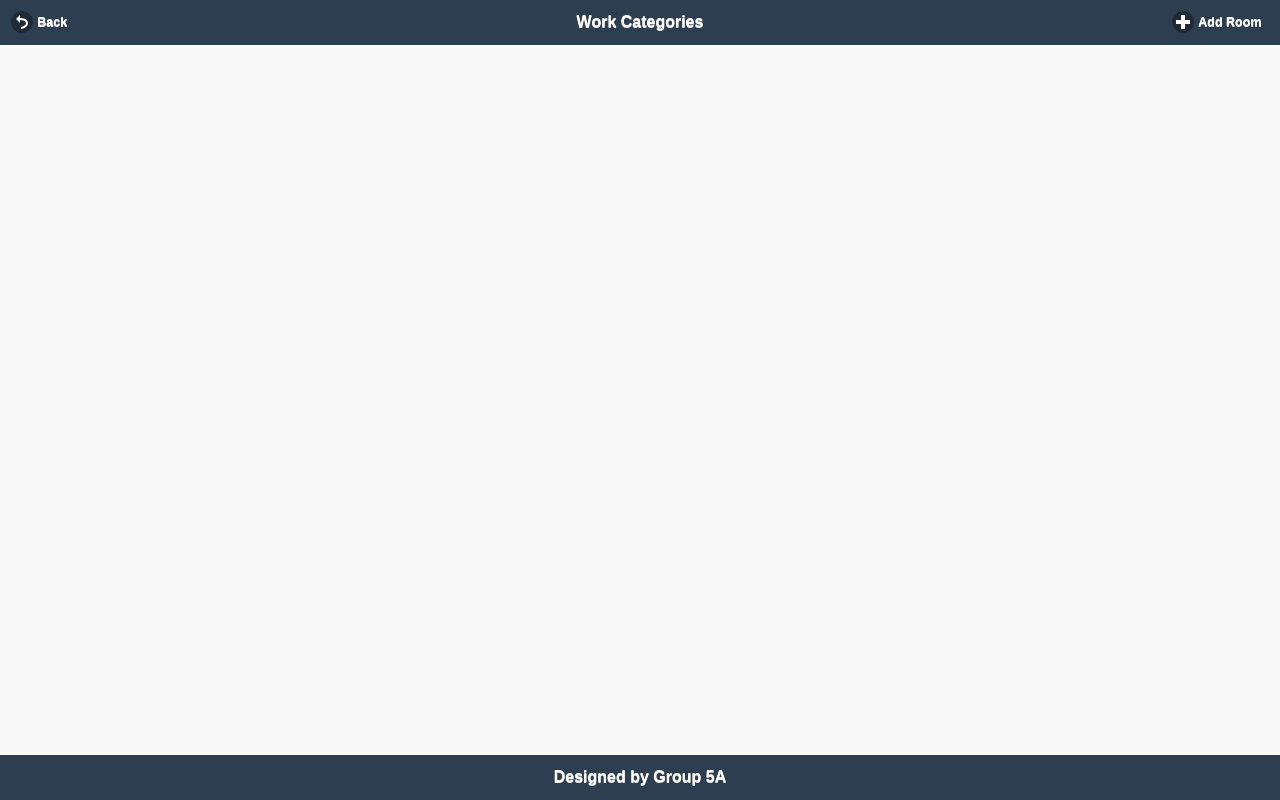
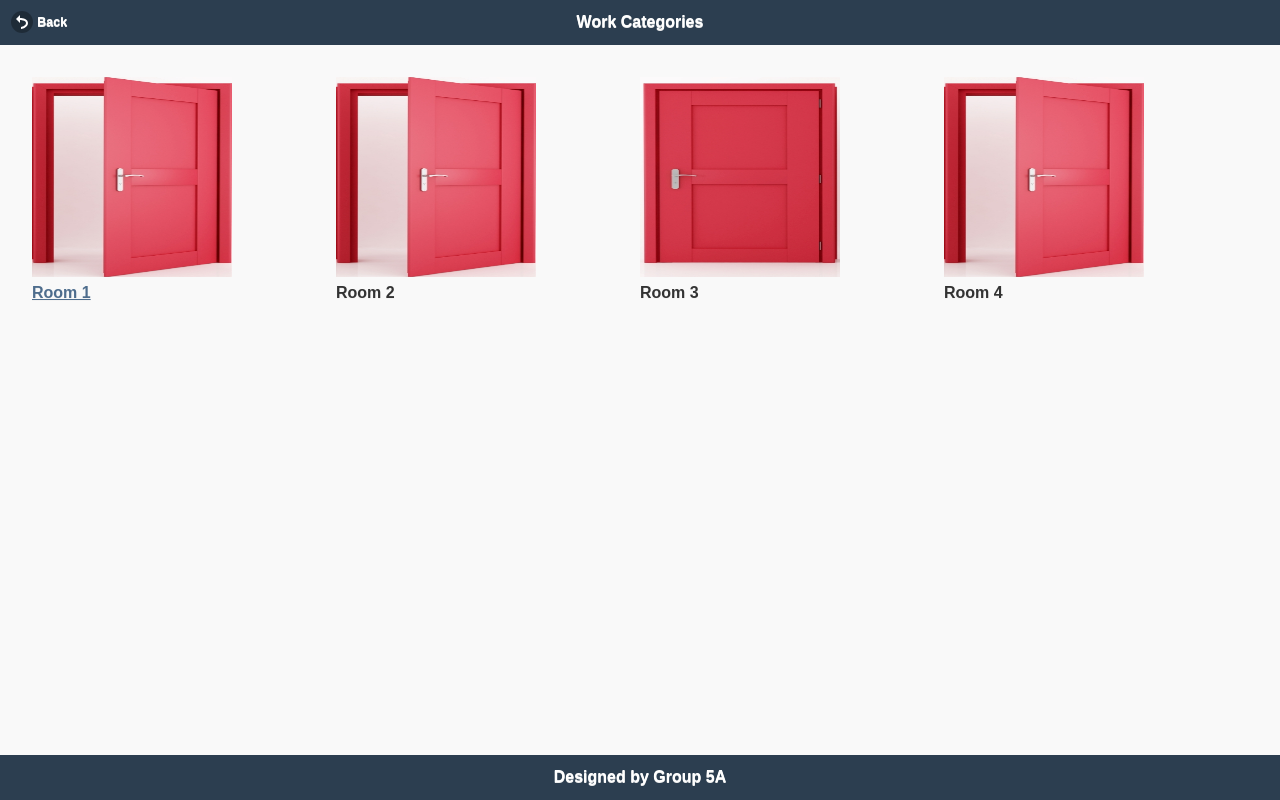
Before and after one commit to samtimberlan/Room-Checking-App, a website: page public/work.html in a window 1280 px wide. Drawn offline with Linux system fonts and the light colour scheme.

Commit message:
add rooms buttons

```diff
--- a/public/work.html
+++ b/public/work.html
@@ -22,12 +22,17 @@
 
 	<h1> Work Categories </h1>
 
-	<a href="#" class="ui-btn ui-icon-plus ui-btn-icon-left">Add Room</a>
+
 	</div>
 	<div data-role = "main" class ="ui-content">
 	<div data-role="main" class="ui-content">
 
-
+	<div class="ui-grid-c">
+      <div class="ui-block-a"><a href = "" rel="external"><img src = "images/available.jpg" alt = "workRoom"  height="200px" width="200px"/><br><b>Room 1</b></div>
+      <div class="ui-block-b"><a href = "" rel="external"><img src = "images/available.jpg" alt = "meetRoom" height="200px" width="200px"/></a><br><b>Room 2</b></div>
+      <div class="ui-block-c"><a href="" rel="external"><img src = "images/closed.jpg" alt = "workRoom" height="200px" width="200px"/></a><br><b> Room 3</b></div>
+	  <div class="ui-block-d"><a href="" rel="external"><img src = "images/available.jpg" alt = "workRoom" height="200px" width="200px"/></a><br><b> Room 4</b></div>
+    </div>
 
 
 
```
Also changed, not shown: public/images/available.jpg (added), public/images/closed.jpg (added).
